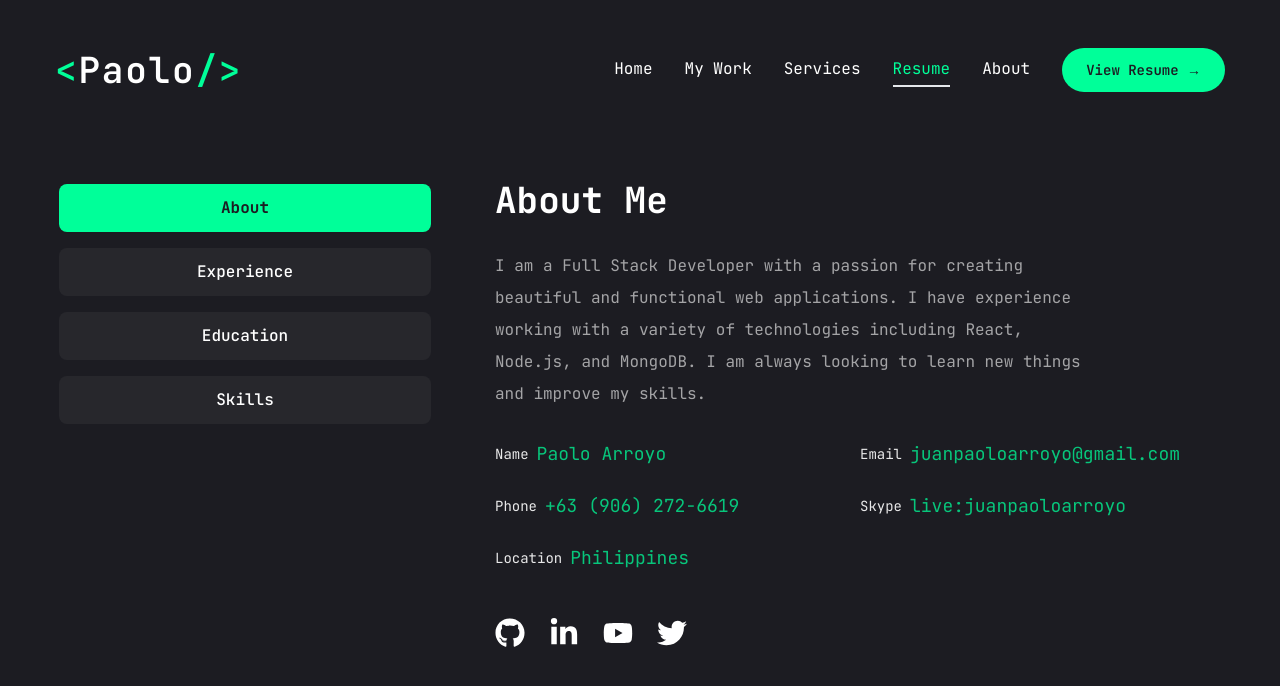
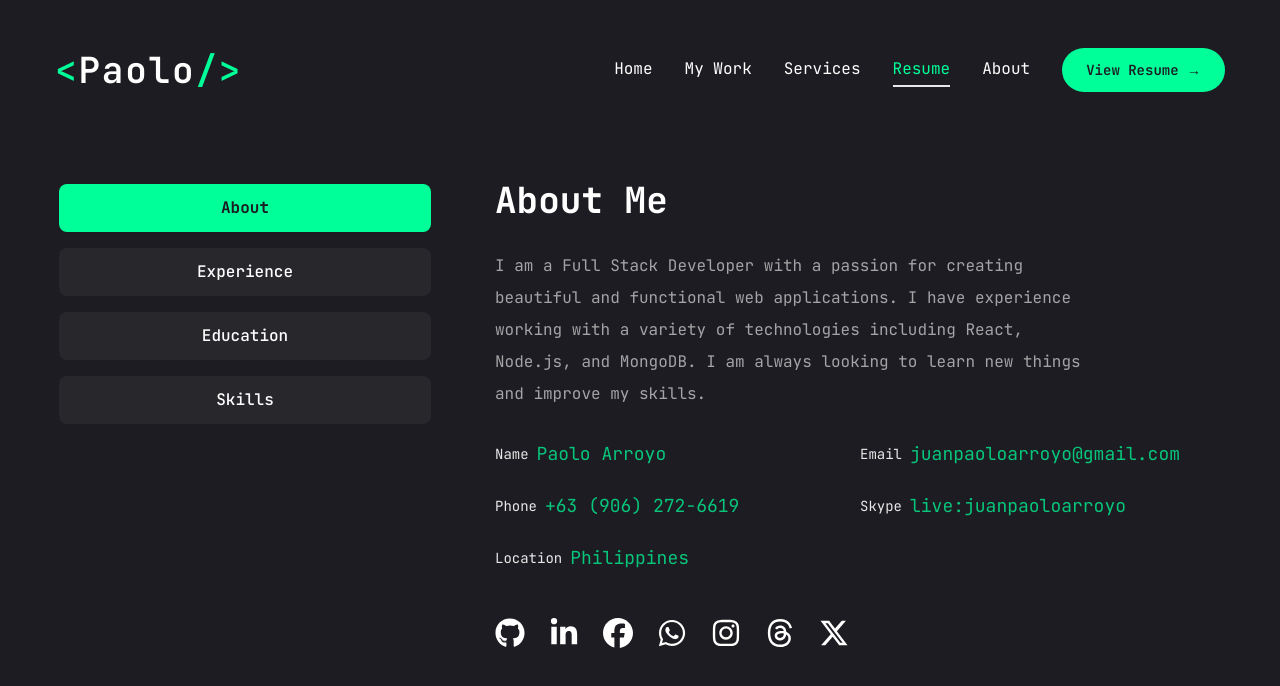
Before and after one commit to paolo-arroyo/portfolio, a Next.js app: page /resume in a window 1280 px wide. Shown: the top 686 px of the page. Built offline with nearby package versions, Linux system fonts and the light colour scheme.

Commit message:
feat: socials component improvements

```diff
--- a/src/app/resume/page.tsx
+++ b/src/app/resume/page.tsx
@@ -198,7 +198,7 @@ const Resume = () => {
                 </ul>
                 <Socials
                   containerStyles="flex flex-row w-full py-4 justify-start gap-6 items-center"
-                  iconStyles="text-3xl text-white hover:text-accent"
+                  iconStyles="text-3xl"
                 />
               </div>
             </TabsContent>
--- a/src/app/services/page.tsx
+++ b/src/app/services/page.tsx
@@ -2,14 +2,14 @@
 
 import { default as Services } from "@/components/Services";
 import { BsGlobe2, BsShop, } from "react-icons/bs";
-import { MdOutlineDesignServices } from "react-icons/md";
+import { IoMdAnalytics } from "react-icons/io";
 import { PiRankingFill } from "react-icons/pi";
 
 const services = [
   {
     icon: <BsGlobe2 />,
     title: 'Web Development',
-    description: 'I build websites and web applications that are fast, secure, and responsive.',
+    description: 'I build websites, landing pages, and web applications that are fast, secure, and responsive.',
     href: '/services/web-development',
   },
   {
@@ -19,9 +19,9 @@ const services = [
     href: '/services/web-development',
   },
   {
-    icon: <MdOutlineDesignServices />,
-    title: 'UI/UX Design',
-    description: 'I design user interfaces and experiences that are intuitive and visually appealing.',
+    icon: <IoMdAnalytics />,
+    title: 'Data & Analytics',
+    description: 'I equip websites with analytics tools to track user behavior and improve sales and marketing performance.',
     href: '/services/web-design',
   },
   {
--- a/src/components/Hero.tsx
+++ b/src/components/Hero.tsx
@@ -24,6 +24,7 @@ const Hero = () => {
           </Button>
           <div className="mb-8 xl:mb-0">
             <Socials
+              take={2}
               containerStyles="flex gap-6"
               iconStyles="w-9 h-9 border border-accent rounded-full flex justify-center items-center text-accent text-base hover:bg-accent hover:text-primary hover:transition-all duration-500"
             />
--- a/src/components/Socials.tsx
+++ b/src/components/Socials.tsx
@@ -1,24 +1,28 @@
 import Link from "next/link";
-import { FaGithub, FaLinkedinIn, FaTwitter, FaYoutube } from "react-icons/fa";
+import { FaFacebook, FaGithub, FaInstagram, FaLinkedinIn, FaThreads, FaWhatsapp, FaXTwitter } from "react-icons/fa6";
 
 const socialLinks = [
-  { icon: <FaGithub />, href: "" },
-  { icon: <FaLinkedinIn />, href: "" },
-  { icon: <FaYoutube />, href: "" },
-  { icon: <FaTwitter />, href: "" },
+  { icon: <FaGithub />, href: "https//github.com/paolo-arroyo", color: "hover:text-[#6e5494]" },
+  { icon: <FaLinkedinIn />, href: "https://linkedin.com/in/paolorarroyo", color: "hover:text-[#0077b5]" },
+  { icon: <FaFacebook />, href: "https://facebook.com/juppyrarroyo", color: "hover:text-[#1877f2]" },
+  { icon: <FaWhatsapp />, href: "https://wa.me/639062726619", color: "hover:text-[#25d366]" },
+  { icon: <FaInstagram />, href: "https://instagram.com/juppyarroyo", color: "hover:text-[#c13584]" },
+  { icon: <FaThreads />, href: "https://www.threads.net/@juppyarroyo", color: "hover:text-[#0084ff]" },
+  { icon: <FaXTwitter />, href: "https://x.com/paoloarroyo_", color: "hover:text-[#1da1f2]" },
 ];
 
 type SocialsProps = {
   containerStyles?: string;
   iconStyles?: string;
+  take?: number;
 };
 
-const Socials = ({ containerStyles, iconStyles }: SocialsProps) => {
+const Socials = ({ containerStyles, iconStyles, take }: SocialsProps) => {
   return (
     <div className={containerStyles}>
-      {socialLinks.map((social, index) => {
+      {socialLinks.slice(0, take ? take : socialLinks.length).map((social, index) => {
         return (
-          <Link href={social.href} key={index} className={iconStyles}>
+          <Link href={social.href} key={index} className={`${iconStyles} ${social.color}`}>
             {social.icon}
           </Link>
         );
```
